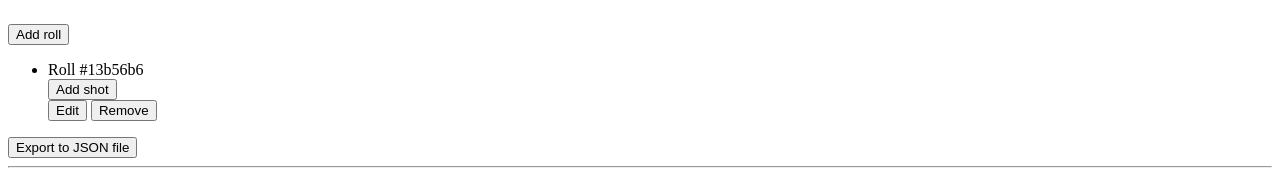
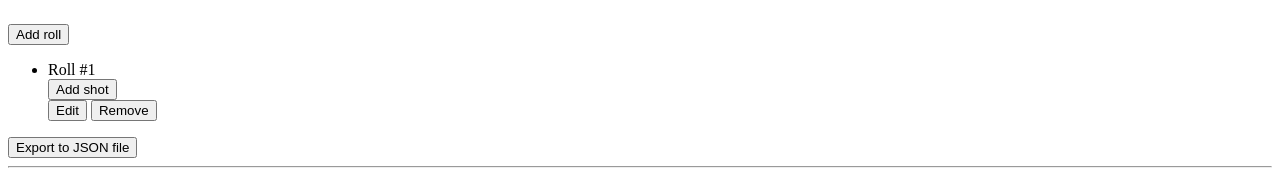
Before and after one commit to Luuk3333/Analog-Tools, a SvelteKit app: page /rolls in a window 1280 px wide. Both pictures are taken after typing "Sample", "Sample", "Sample" into the empty fields and a click on the button "Add roll". Shown: the part 304-475 px from the top of the page. Built offline with nearby package versions, Linux system fonts and the light colour scheme.

Commit message:
Show roll number for new rolls

```diff
--- a/src/routes/rolls/+page.svelte
+++ b/src/routes/rolls/+page.svelte
@@ -106,9 +106,9 @@
 		rolls.current = [data, ...rolls.current];
 	}}>Add roll</button>
 <ul>
-	{#each rolls.current as roll}
+	{#each rolls.current as roll, index}
 		<li>
-			{roll.identifier || roll.product || `Roll #${roll.id.slice(0, 7)}`}
+			{roll.identifier || roll.product || `Roll #${rolls.current.length - index}`}
 			{#if roll.identifier}
 				&ndash; {roll.product}
 			{/if}
```
